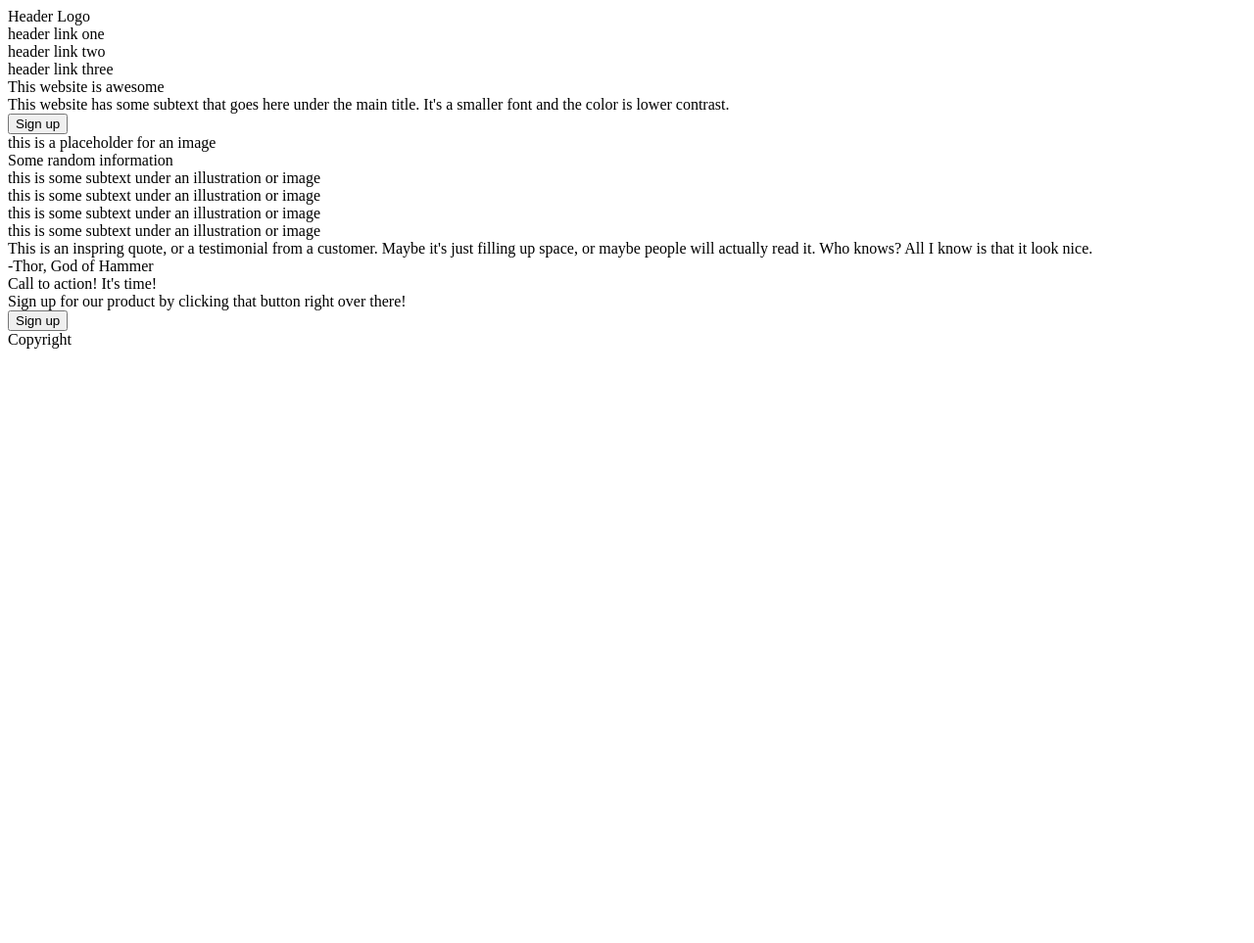
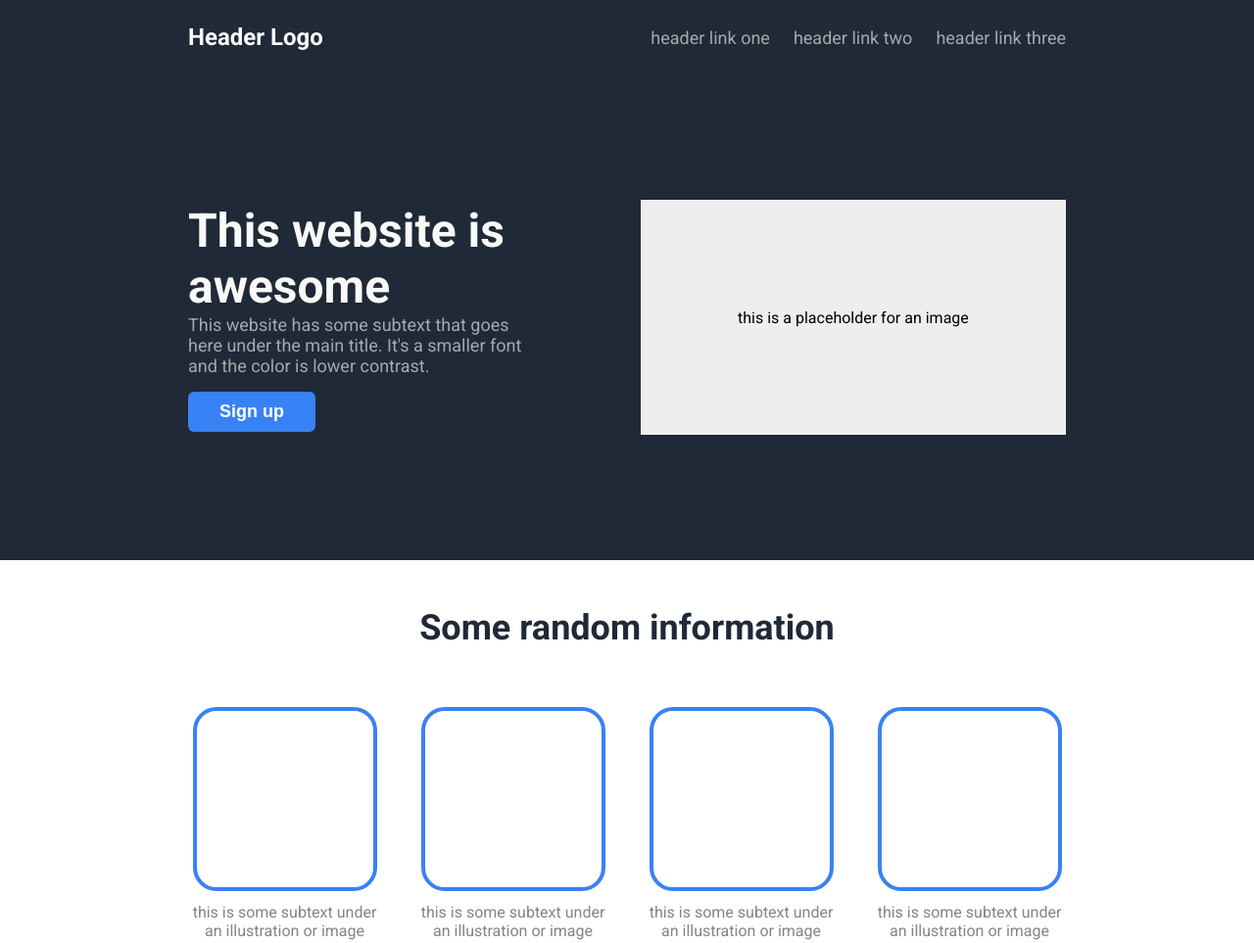
Before and after one commit to hoangquan456/landing-page, a plain HTML site: page index.html in a window 1280 px wide. Shown: the top 963 px of the page at 98% size. Before the commit the page ends 800 px from the top, so only its background shows below. Drawn offline with Linux system fonts and the light colour scheme.

Commit message:
Finish css header and section 1

```diff
--- a/index.html
+++ b/index.html
@@ -8,46 +8,38 @@
 </head>
 <body>
     <div class = "header">
-        <div>Header Logo</div>
-        <div>
-            <div>
-                header link one
-            </div>
-
-            <div>
-                header link two
-            </div>
-
-            <div>
-                header link three
-            </div>
-        </div>
+        <div class = "logo">Header Logo</div>
+        <ul>
+            <li> <a href="">header link one</a></li>
+            <li> <a href="">header link two</a></li>
+            <li> <a href="">header link three</a></li>
+        </ul>
     </div>
 
     <div class = "section section-1">
-        <div>
-            <div>
+        <div class = "content">
+            <div class = "main-text">
                 This website is awesome
             </div>
 
-            <div>
+            <div class = "subtext">
                 This website has some subtext that goes here under the main title. It's a smaller font and the color is lower contrast.
             </div>
 
             <button>Sign up</button>
         </div>
 
-        <div>
-            <div>this is a placeholder for an image</div>
+        <div class = "img">
+            <div style = "text-align: center;">this is a placeholder for an image</div>
         </div>
     </div>
 
     <div class = "section section-2">
-        <div>
+        <div class = "title">
             Some random information
         </div>
 
-        <div>
+        <div class = "content">
             <div>
                 <div class = "box"></div>
                 <div class = "subtext">this is some subtext under an illustration or image</div>
@@ -71,18 +63,18 @@
     </div>
 
     <div class = "section section-3">
-        <div>
+        <div class = "quote">
             This is an inspring quote, or a testimonial from a customer. Maybe it's just filling up space, or maybe people will actually read it. Who knows? All I know is that it look nice.
         </div>
 
-        <div>-Thor, God of Hammer</div>
+        <div class = "quote-author">-Thor, God of Hammer</div>
     </div>
 
     <div class = "section section-4">
         <div>
             <div>
-                <div>Call to action! It's time!</div>
-                <div>Sign up for our product by clicking that button right over there!</div>
+                <div style = "font-weight: bold; font-size: 24px; margin-bottom: 4px;">Call to action! It's time!</div>
+                <div style="color: #bdbfc1;">Sign up for our product by clicking that button right over there!</div>
             </div>
 
             <button>Sign up</button>
@@ -90,7 +82,7 @@
     </div>
 
     <div class = "footer">
-        Copyright
+        Copyright &copy;
     </div>
 </body>
 </html>
--- a/style.css
+++ b/style.css
@@ -0,0 +1,182 @@
+@import url('https://fonts.googleapis.com/css2?family=Roboto:wght@400;700&display=swap');
+*{
+    padding: 0px;
+    margin: 0px;
+}
+
+body {
+    display: flex;
+    flex-direction: column;
+    font-family: "Roboto", sans-serif;
+}
+
+.header {
+    padding: 24px 192px;
+    background-color: #1f2937;
+    display: flex;
+    justify-content: space-between;
+    align-items: center;
+}
+
+a {
+    text-decoration: none;
+    color: #a7a8ab;
+}
+
+ul {
+    list-style-type: none;
+    display: flex;
+    gap: 24px;
+    font-size: 18px;
+}
+
+.header .logo {
+    font-size: 24px;
+    color: #F9FAF8;
+    font-weight: 800;
+}
+
+.section {
+    display: flex;
+    padding: 48px 192px;
+}
+
+.section-1 {
+    gap: 100px;
+    background-color: #1F2937;
+    padding: 128px 192px;
+    align-items: center;
+}
+
+.section-1 .content {
+    flex: 5 3 0;
+}
+
+.section-1 .img {
+    flex: 6 2 0;
+}
+
+.content .main-text{
+    font-size: 48px;
+    font-weight: bolder;
+    color: #F9FAF8
+}
+
+.section-1 .content .subtext {
+    font-size: 18px;
+    color: #a7a8ab;
+    margin-bottom: 16px;
+}
+
+.content button {
+    background-color: #3882F6;
+    border: none;
+    padding: 10px 32px;
+    color: white;
+    font-weight: 600;
+    font-size: 18px;
+    border-radius: 6px;
+}
+
+.section-1 .img {
+    text-align: center;
+    display: flex;
+    height: 240px;
+    align-items: center;
+    justify-content: center;
+    background-color: #EEE;
+}
+
+.section-2 {
+    flex-direction: column;
+    align-items: center;
+    gap: 60px;
+}
+
+.section-2 .title {
+    font-size: 36px;
+    font-weight: 900;
+    color: #1f2937;
+}
+
+.section-2  .box {
+    height: 180px;
+    width: 180px;
+    border: 4px #3882F6 solid;
+    border-radius: 24px;
+ }
+
+.section-2 .content {
+    display: flex;
+    gap: 36px;
+}
+
+.section-2 .content div {
+    display: flex;
+    flex-direction: column;
+    align-items: center;
+    text-align: center;
+    gap: 12px;
+    max-width: 200px;
+}
+
+.section-2 .subtext {
+    color: #838486;
+}
+
+.section-3 {
+    background-color: #e5e7eb;
+    padding: 120px 256px;
+    flex-direction: column;
+    gap: 12px;
+}
+
+.quote {
+    font-size: 36px;
+    font-weight: 1;
+    font-style: italic;
+    color: #1f2937;
+}
+
+.quote-author {
+    align-self: flex-end;
+    font-weight: 900;
+    font-size: 24px;
+}
+
+.section.section-4 {
+    display: block;
+    padding: 128px 192px;
+}
+
+.section-4 > div {
+    background-color: #3882f6;
+    display: flex;
+    justify-content: space-between;
+    align-items: center;
+    padding: 48px 96px;
+    border-radius: 10px;
+}
+
+.section-4 > div > div {
+    color: white;
+}
+
+.section-4 button {
+    background-color: #3882F6;
+    border: 3px white solid;
+    padding: 6px 32px;
+    color: white;
+    font-weight: 600;
+    font-size: 18px;
+    border-radius: 6px;
+}
+
+.footer {
+    background-color: #1F2937;
+    color: white;
+    display: flex;
+    align-items: center;
+    justify-content: center;
+    height: 60px;
+}
```
